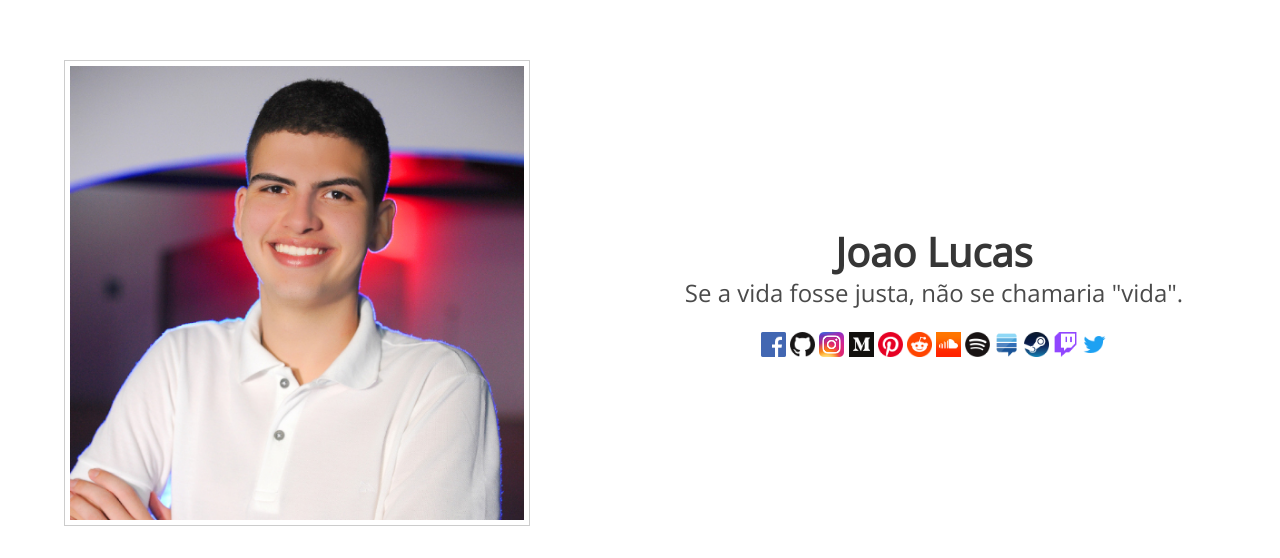
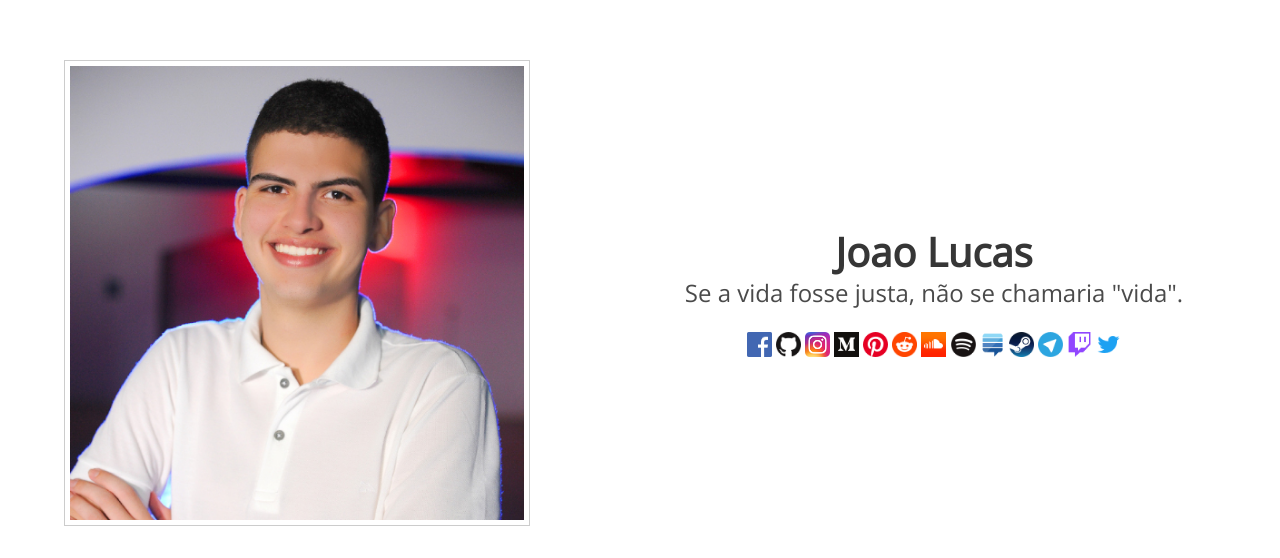
Before and after one commit to joalllucas/joalllucas.github.io, a plain HTML site: page index.html in a window 1280 px wide. Shown: the part 104-662 px from the top of the page. Drawn offline with nearby package versions, Linux system fonts and the light colour scheme.

Commit message:
Telegram update

```diff
--- a/index.html
+++ b/index.html
@@ -62,6 +62,9 @@
                             <a href="https://steamcommunity.com/id/joalllucas" target="_blank">
                                 <img border="0" src="img/steam.ico" width="25" height="25" >
                             </a>
+                            <a href="https://t.me/joalllucas" target="_blank">
+                                <img border="0" src="img/telegram.ico" width="25" height="25">
+                            </a>
                             <a href="https://twitch.tv/joalllucas" target="_blank">
                                 <img border="0" src="img/twitch.png" width="25" height="25">
                             </a>
```
Also changed, not shown: img/telegram.ico (added).
